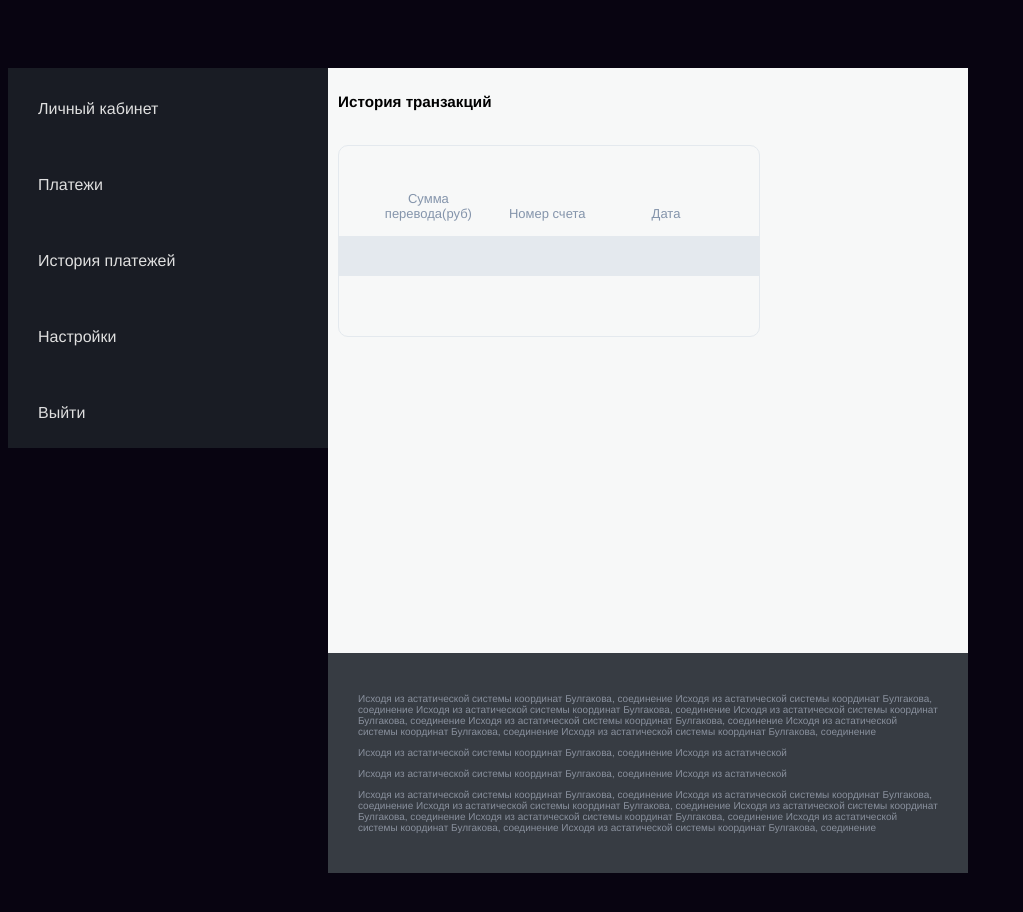
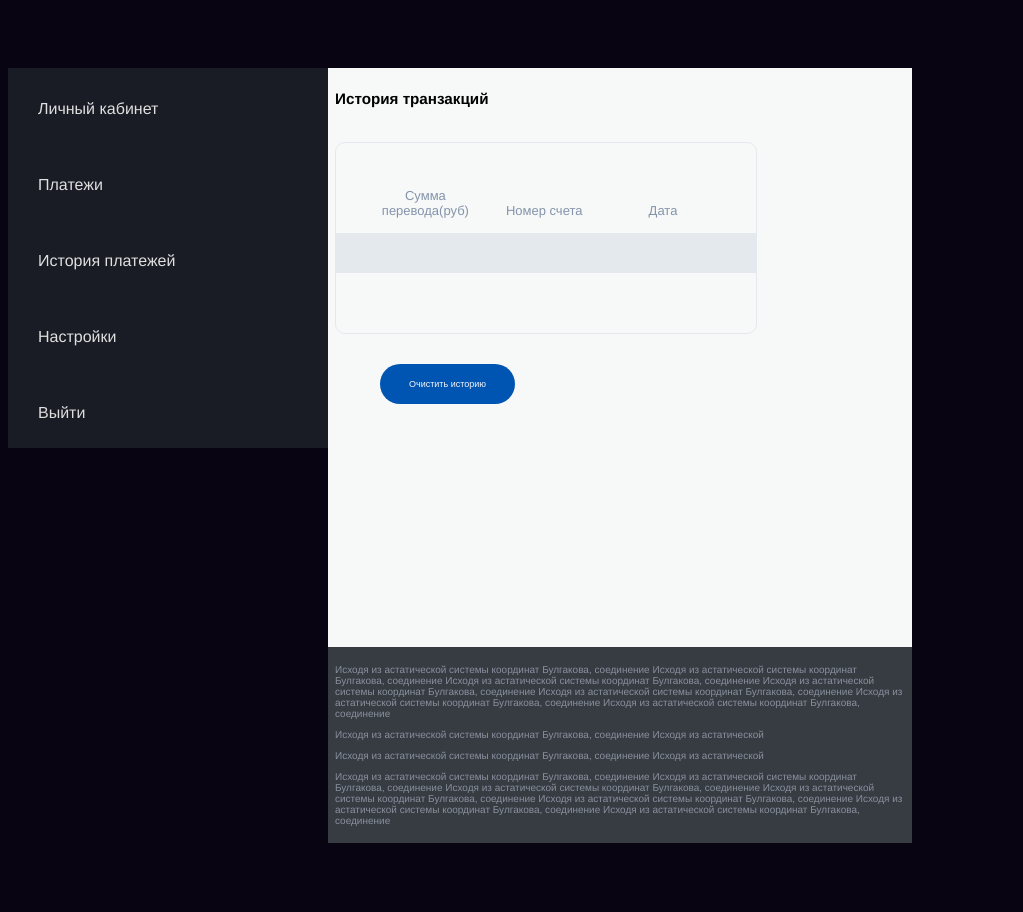
Before and after one commit to luzanna/bank, a Vue app: page /successful_pay in a window 1280 px wide. Shown: the top 912 px of the page, without its empty margins (0-1023 px from the left). Built offline with nearby package versions, Linux system fonts and the light colour scheme.

Commit message:
Update Successful_Pay.vue

```diff
--- a/src/components/Successful_Pay.vue
+++ b/src/components/Successful_Pay.vue
@@ -23,6 +23,7 @@
                     </div>
                 </div>
             </div>
+            <button type="button" v-on:click="clearHistory" class="pay-button"> Очистить историю</button>
         </div>
         <div class="text-info">
             <p>
@@ -112,6 +113,13 @@
         },
         methods: {
 
+            // удаление истории транзакций
+            clearHistory(){
+                this.payment = null;
+                this.acct = null;
+                this.datePayment = null;
+            },
+
             // получение данных о транзакциях для вывода пользователю
             parseData(){
                 for (let [key, value] of Object.entries(this.formData)) {
@@ -131,31 +139,28 @@
         .pay-block{
             background: #f7f8f8;
             display: block;
-            width: 580px;
+
+            width: 70vw;
+            min-width: 580px;
+            max-width: 780px;
+
+            /*width: 50vw;*/
+            /*min-width: 580px;*/
             min-height: 565px;
             text-align: left;
             padding: 30px;
             font-size: small;
         }
-    }
-
-    @media screen and (min-width: 768px)  {
-        .pay-block{
-            background: #f7f8f8;
-            display: block;
-            width: 620px;
-            min-height: 565px;
-            text-align: left;
-            padding: 10px;
-            font-size: small;
-        }
+        /*footer*/
+        .text-info{
+            background: #373c43;
+            width: 70vw;
+            min-width: 580px;
+            max-width: 780px;
+            padding: 30px;
 
         }
 
-
-    label{
-        color: #8494ab;
-    }
         .label-info{
             margin-top: 15px;
         }
@@ -198,16 +203,253 @@
             width: 360px;
         }
 
+
+        label{
+            color: #8494ab;
+        }
+
+        p{
+            color: #89909d;
+            text-align: left;
+            font-size: x-small;
+        }
+    }
+
+    @media screen and (min-width: 768px)  {
+        .pay-block{
+            background: #f7f8f8;
+            display: block;
+            width: 70vw;
+            min-width: 480px;
+            max-width: 580px;
+            text-align: left;
+            padding: 30px;
+            font-size: small;
+        }
+        /*footer*/
         .text-info{
             background: #373c43;
-        width: 580px;
+            width: 70vw;
+            min-width: 480px;
+            max-width: 580px;
             padding: 30px;
 
         }
+
+
+        .label-info{
+            margin-top: 15px;
+        }
+
+        .info{
+            margin-top: 5px;
+            color: #373c43;}
+
+        .table{
+            display: block;
+        }
+        .price{
+            padding-right: 30px;
+            text-align: right;
+        }
+
+        .tb{
+            display: inline-block;
+            width: 33%;
+            text-align: center;
+        }
+        .band{
+            margin-top: 15px;
+            margin-bottom: 15px;
+            height: 40px;
+            background: #e4e9ee;
+            width: 420px;
+            margin-left: -30px;
+
+        }
+
+        /*информация о карте*/
+        .card-data{
+            margin-top: 20px;
+            display: inline-block;
+            color: #8494ab;
+            border: 1px solid #e4e9ee;
+            border-radius: 10px;
+            padding: 30px;
+            width: 360px;
+        }
+
+        label{
+            color: #8494ab;
+        }
+
         p{
             color: #89909d;
             text-align: left;
             font-size: x-small;
         }
 
+    }
+
+    @media screen and (min-width: 480px){
+        .pay-block{
+            background: #f7f8f8;
+            display: block;
+            width: 95%;
+            /*height: 465px;*/
+            text-align: left;
+            padding: 20px;
+            font-size: small;
+        }
+
+        .label-info{
+            margin-top: 15px;
+        }
+
+        .info{
+            margin-top: 5px;
+            color: #373c43;}
+
+        .table{
+            display: block;
+        }
+        .price{
+            padding-right: 30px;
+            text-align: right;
+        }
+
+        .tb{
+            display: inline-block;
+            width: 33%;
+            text-align: center;
+        }
+        .band{
+            margin-top: 15px;
+            margin-bottom: 15px;
+            height: 40px;
+            background: #e4e9ee;
+            width: 420px;
+            margin-left: -30px;
+
+        }
+
+        /*информация о карте*/
+        .card-data{
+            margin-top: 20px;
+            display: inline-block;
+            color: #8494ab;
+            border: 1px solid #e4e9ee;
+            border-radius: 10px;
+            padding: 30px;
+            width: 360px;
+        }
+
+
+
+        /*footer*/
+        .text-info{
+            background: #373c43;
+            width: 95%;
+            padding: 20px;
+
+        }
+
+        label{
+            color: #8494ab;
+        }
+
+        p{
+            color: #89909d;
+            text-align: left;
+            font-size: x-small;
+        }
+
+    }
+
+    @media screen and (min-width: 320px){
+        .pay-block{
+            background: #f7f8f8;
+            display: block;
+            width: 96%;
+            /*height: 465px;*/
+            text-align: left;
+            padding: 7px;
+            font-size: small;
+        }
+
+        .label-info{
+            margin-top: 15px;
+        }
+
+        .info{
+            margin-top: 5px;
+            color: #373c43;}
+
+        .table{
+            display: block;
+        }
+        .price{
+            padding-right: 30px;
+            text-align: right;
+        }
+
+        .tb{
+            display: inline-block;
+            width: 33%;
+            text-align: center;
+        }
+        .band{
+            margin-top: 15px;
+            margin-bottom: 15px;
+            height: 40px;
+            background: #e4e9ee;
+            width: 420px;
+            margin-left: -30px;
+
+        }
+
+        /*информация о карте*/
+        .card-data{
+            margin-top: 20px;
+            display: inline-block;
+            color: #8494ab;
+            border: 1px solid #e4e9ee;
+            border-radius: 10px;
+            padding: 30px;
+            width: 360px;
+        }
+
+
+        /*footer*/
+        .text-info{
+            background: #373c43;
+            width: 96%;
+            padding: 7px;
+
+        }
+
+        label{
+            color: #8494ab;
+        }
+
+        p{
+            color: #89909d;
+            text-align: left;
+            font-size: x-small;
+        }
+
+    }
+
+    .pay-button{
+        background: #0054b2;
+        border-radius: 45px;
+        border: 0 solid;
+        color: #f4f6fa;
+        width: 135px;
+        height: 40px;
+        font-size: xx-small;
+        margin-top: 30px;
+        margin-left: 45px;
+    }
+
 </style>
```
Lines whose indentation alone changed are shown as unchanged.
